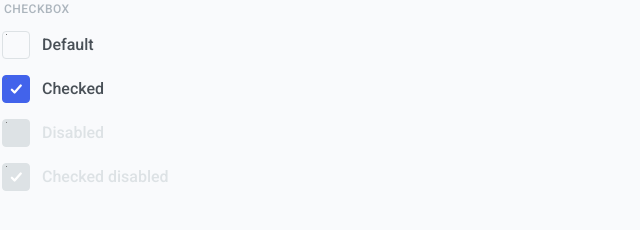
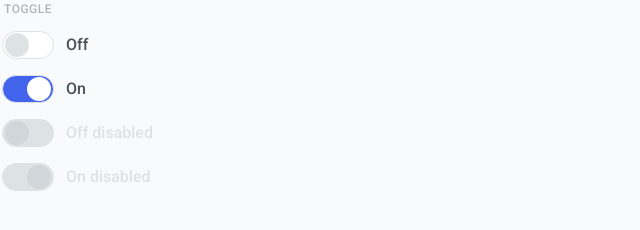
Before and after one commit to js-tasks-ru/htmlcss-20230411_kirill291, a website: page 07-lection5/03-toggler/index.html in a window 1280 px wide. Shown: the whole page, without its empty margins (0-640 px from the left). Drawn offline with Linux system fonts and the light colour scheme.

Commit message:
working version // classes should be renamed

```diff
--- a/07-lection5/03-toggler/index.html
+++ b/07-lection5/03-toggler/index.html
@@ -7,56 +7,51 @@
         <link rel="stylesheet" href="./toggler.css">
     </head>
     <body>
-
     <form class="form">
         <fieldset class="form__fieldset">
-            <legend class="form__legend">CHECKBOX</legend>
+            <legend class="form__legend">toggle</legend>
+
             <label class="checkbox form__control">
                 <input type="checkbox" class="checkbox__input" name="checkbox" value="1">
                 <div class="checkbox__state">
                     <div class="checkbox__control">
-                        <svg class="checkbox__checked" width="15" height="13" viewBox="0 0 15 13" fill="none" xmlns="http://www.w3.org/2000/svg">
-                            <path d="M1.5 7.5L5 11L13 2" stroke="currentColor" stroke-width="3" stroke-linecap="round" stroke-linejoin="round" />
-                        </svg>
+                        <span class="checkbox__check"></span>
                     </div>
-                    <p class="checkbox__legend">Default</p>
+                    <p class="checkbox__legend">Off</p>
                 </div>
             </label>
+
             <label class="checkbox form__control">
-                <input type="checkbox" class="checkbox__input" name="checkbox" value="2" checked>
+                <input type="checkbox" class="checkbox__input" name="checkbox" value="1" checked>
                 <div class="checkbox__state">
                     <div class="checkbox__control">
-                        <svg class="checkbox__checked" width="15" height="13" viewBox="0 0 15 13" fill="none" xmlns="http://www.w3.org/2000/svg">
-                            <path d="M1.5 7.5L5 11L13 2" stroke="currentColor" stroke-width="3" stroke-linecap="round" stroke-linejoin="round" />
-                        </svg>
+                        <span class="checkbox__check"></span>
                     </div>
-                    <p class="checkbox__legend">Checked</p>
+                    <p class="checkbox__legend">On</p>
                 </div>
             </label>
+
             <label class="checkbox form__control">
-                <input type="checkbox" class="checkbox__input" name="checkbox" value="3" disabled>
+                <input type="checkbox" class="checkbox__input" name="checkbox" value="1" disabled>
                 <div class="checkbox__state">
                     <div class="checkbox__control">
-                        <svg class="checkbox__checked" width="15" height="13" viewBox="0 0 15 13" fill="none" xmlns="http://www.w3.org/2000/svg">
-                            <path d="M1.5 7.5L5 11L13 2" stroke="currentColor" stroke-width="3" stroke-linecap="round" stroke-linejoin="round" />
-                        </svg>
+                        <span class="checkbox__check"></span>
                     </div>
-                    <p class="checkbox__legend">Disabled</p>
+                    <p class="checkbox__legend">Off disabled</p>
                 </div>
             </label>
+
             <label class="checkbox form__control">
-                <input type="checkbox" class="checkbox__input" name="checkbox" value="4" disabled checked>
+                <input type="checkbox" class="checkbox__input" name="checkbox" value="1" disabled checked>
                 <div class="checkbox__state">
                     <div class="checkbox__control">
-                        <svg class="checkbox__checked" width="15" height="13" viewBox="0 0 15 13" fill="none" xmlns="http://www.w3.org/2000/svg">
-                            <path d="M1.5 7.5L5 11L13 2" stroke="currentColor" stroke-width="3" stroke-linecap="round" stroke-linejoin="round" />
-                        </svg>
+                        <span class="checkbox__check"></span>
                     </div>
-                    <p class="checkbox__legend">Checked disabled</p>
+                    <p class="checkbox__legend">On disabled</p>
                 </div>
             </label>
+
         </fieldset>
     </form>
-
     </body>
 </html>
--- a/07-lection5/03-toggler/toggler.css
+++ b/07-lection5/03-toggler/toggler.css
@@ -7,7 +7,7 @@
     position: absolute;
     width: 1px;
     height: 1px;
-    opacity: 1;
+    opacity: 0;
     pointer-events: none;
     outline: none;
 }
@@ -28,12 +28,30 @@
 
 .checkbox__control {
     display: flex;
-    width: 28px;
+    align-items: center;
+    width: 52px;
     height: 28px;
     box-sizing: border-box;
     border: 1px solid #DDE2E5;
-    border-radius: 4px;
+    border-radius: 16px;
+    background: #FFFFFF;
 }
+
+.checkbox__check {
+    width: 24px;
+    height: 24px;
+    margin-left: 2px;
+    background: #DDE2E5;
+    border-radius: 16px;
+}
+
+/*.checkbox__check-checked {
+    width: 24px;
+    height: 24px;
+    background: #DDE2E5;
+    border-radius: 16px;
+}
+*/
 
 .checkbox__checked {
     display: none;
@@ -52,17 +70,28 @@
 }
 
 .checkbox__input:checked ~ .checkbox__state .checkbox__control {
+    flex-direction: row-reverse;
     background-color: #4263EB;
+}
+
+.checkbox__input:checked ~ .checkbox__state .checkbox__check {
+    background-color: #FFFFFF;
     border-color: #4263EB;
+    margin-left: 0;
+    margin-right: 2px;
 }
 
 .checkbox__input:checked ~ .checkbox__state .checkbox__control .checkbox__checked {
     display: block;
 }
 
+.checkbox__input:disabled ~ .checkbox__state .checkbox__check {
+    background: #ACB5BD;
+    opacity: 0.25;
+}
+
 .checkbox__input:disabled ~ .checkbox__state .checkbox__control {
     background: #DDE2E5;
-    border-color: #DDE2E5;
 }
 
 .checkbox__input:disabled ~ .checkbox__state .checkbox__legend {
```
